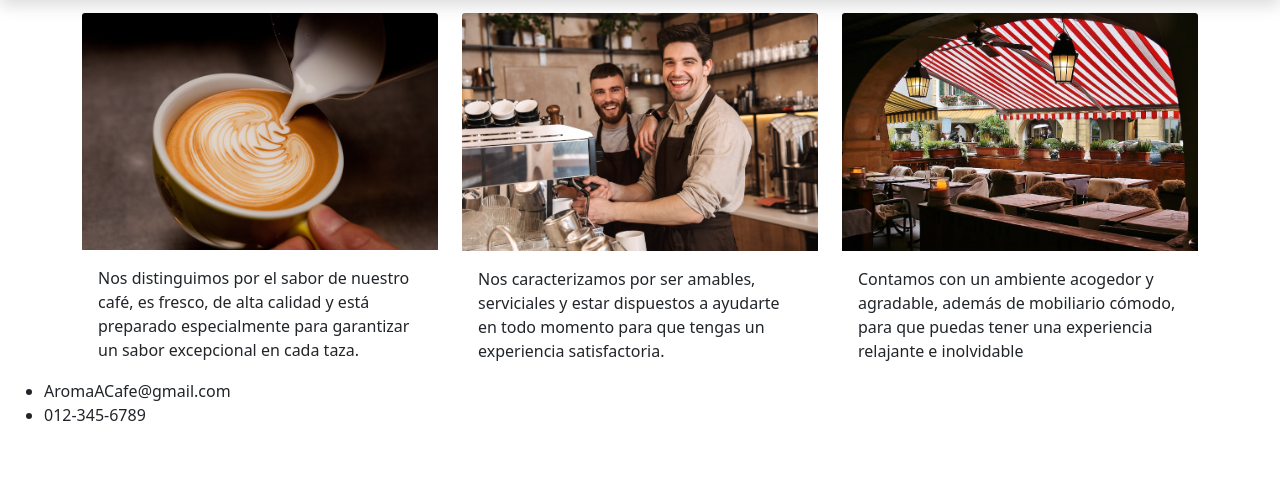
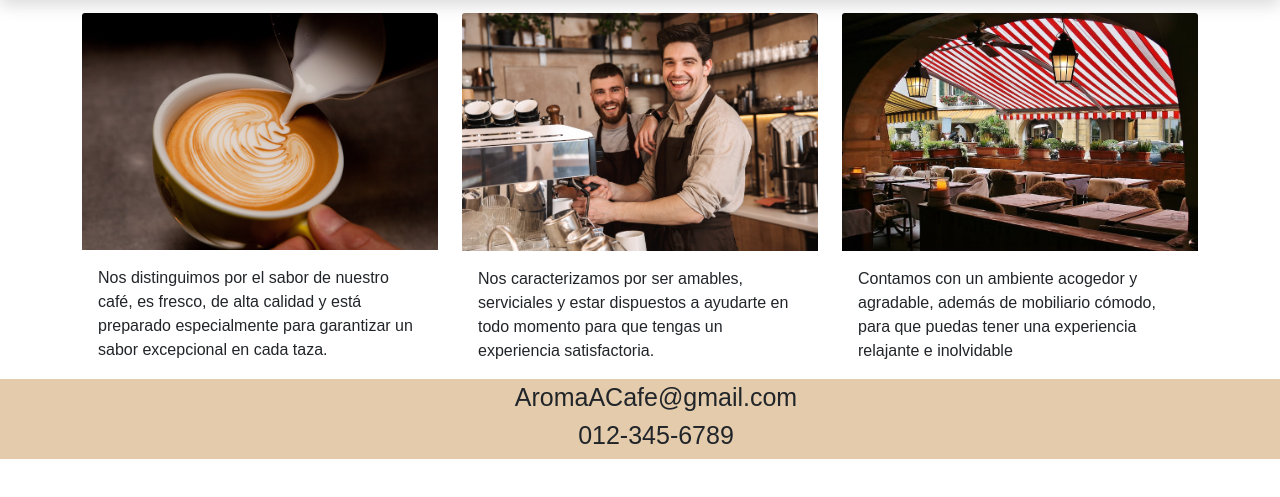
Before and after one commit to Aquerxn/PF-Escalante, a website: page index.html in a window 1280 px wide. Shown: the part 193-690 px from the top of the page. Drawn offline with nearby package versions, Linux system fonts and the light colour scheme.

Commit message:
footer con scss

```diff
--- a/scss/_footer.scss
+++ b/scss/_footer.scss
@@ -0,0 +1,16 @@
+
+footer{
+    background-color: $background-color_1;
+    height: 80px;
+
+    .footer-contenedor{
+        text-align: center;
+        margin: auto;
+        font-size: 25px;
+        height: 80px;
+
+        li{
+            list-style: none;
+        }
+    }
+}
--- a/scss/_generales.scss
+++ b/scss/_generales.scss
@@ -6,3 +6,7 @@
     margin: 0;
     padding: 0;
 }
+
+body{
+    font-family: $font-family_1;
+}
```
Also changed, not shown: css/styles.css, 1 other file.
